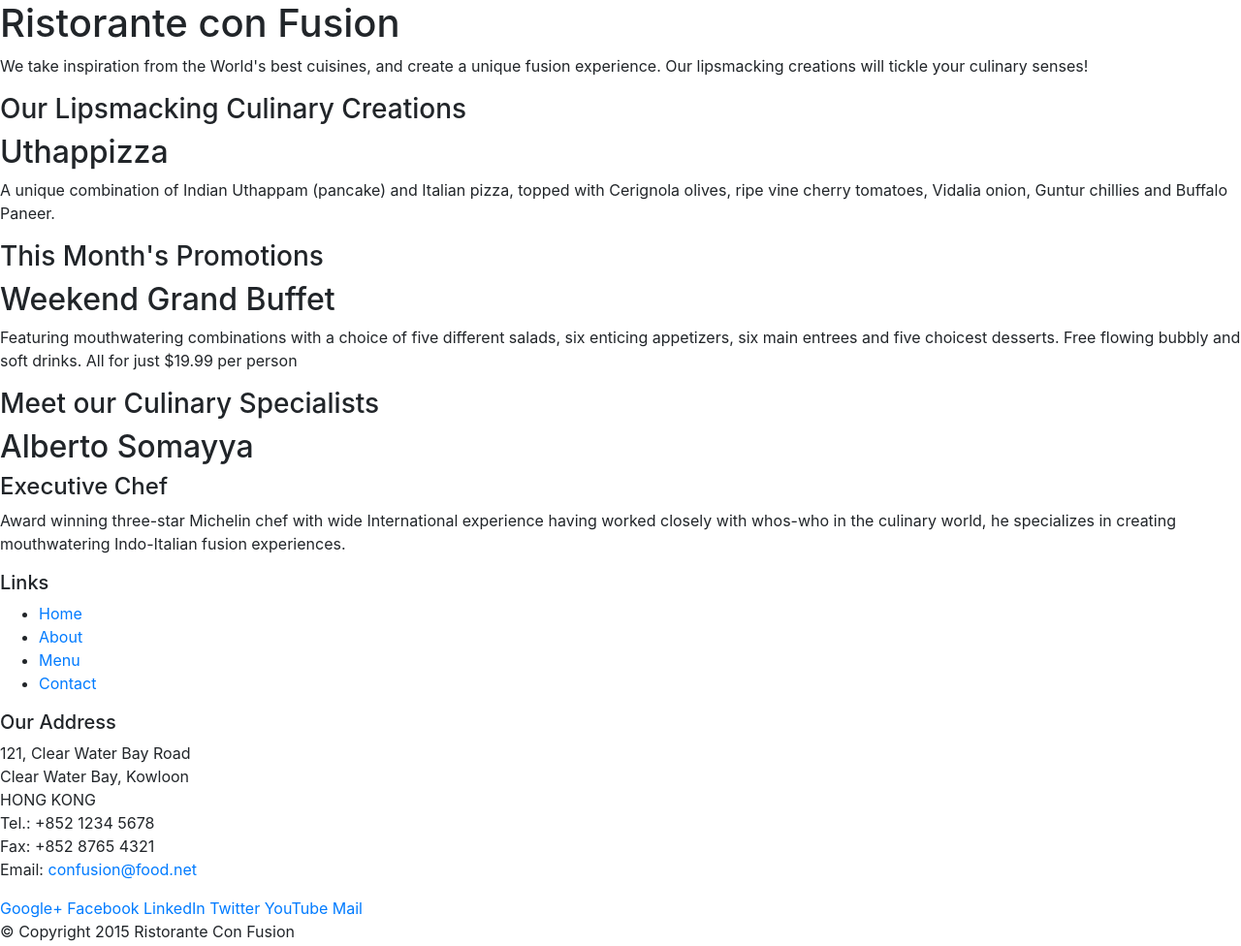
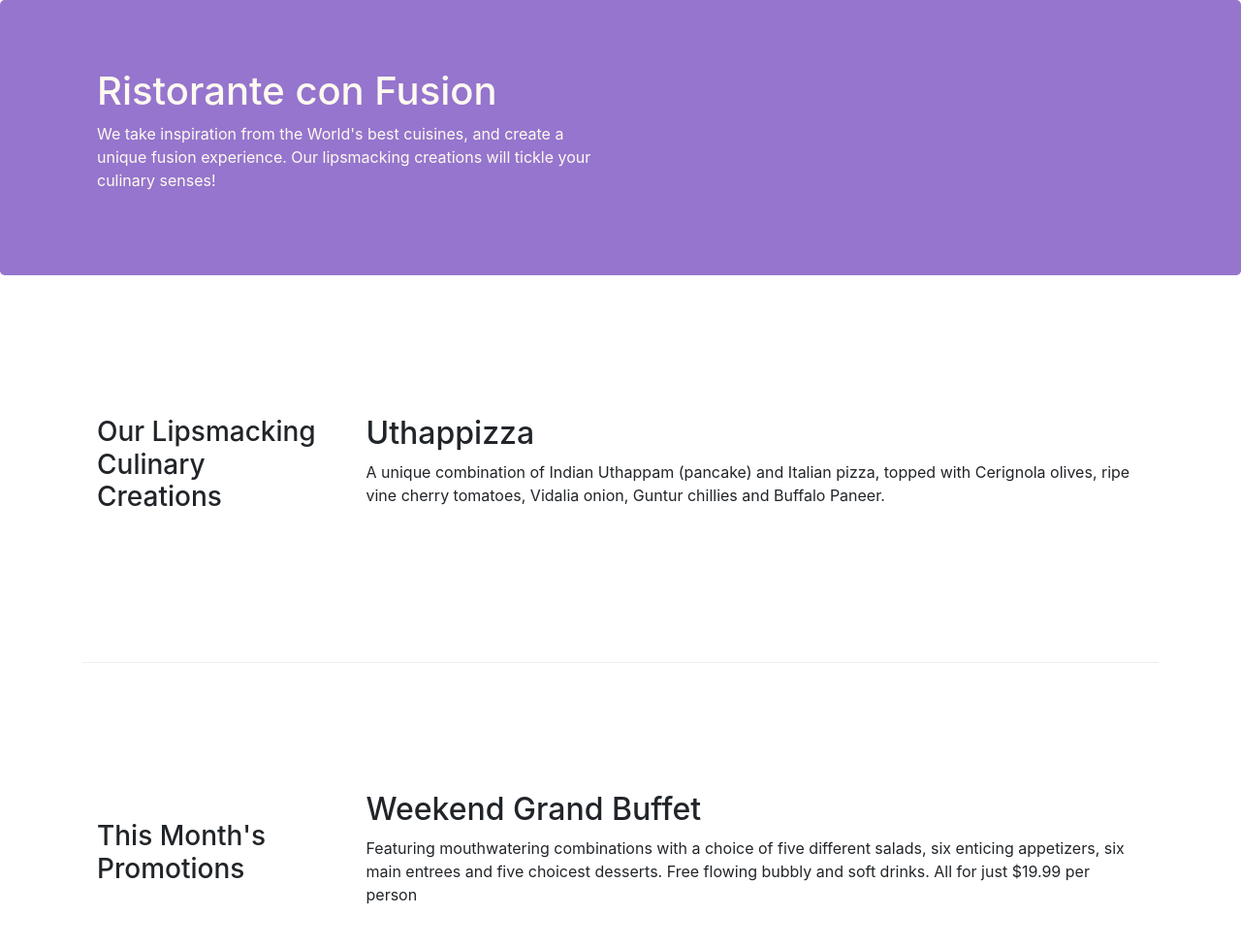
Before and after one commit to Austin17Lewis/conFusion, a website: page index.html in a window 1280 px wide. Shown: the top 976 px of the page at 97% size. Drawn offline with nearby package versions, Linux system fonts and the light colour scheme.

Commit message:
Boostrap Grid Part 2

```diff
--- /dev/null
+++ b/css/styles.css
@@ -0,0 +1,30 @@
+.row-header{
+    margin:0px auto;
+    padding:0px;
+}
+
+.row-content {
+    margin:0px auto;
+    padding: 50px 0px 50px 0px;
+    border-bottom: 1px ridge;
+    min-height:400px;
+}
+
+.footer{
+    background-color: #D1C4E9;
+    margin:0px auto;
+    padding: 20px 0px 20px 0px;
+}
+
+.jumbotron {
+    padding:70px 30px 70px 30px;
+    margin:0px auto;
+    background: #9575CD ;
+    color:floralwhite;
+}
+
+address{
+    font-size:80%;
+    margin:0px;
+    color:#0f0f0f;
+}
--- a/index.html
+++ b/index.html
@@ -9,51 +9,52 @@
 
     <!-- Bootstrap CSS -->
     <link rel="stylesheet" href="node_modules/bootstrap/dist/css/bootstrap.min.css">
+    <link href="css/styles.css" rel="stylesheet">
     <title>Ristorante Con Fusion</title>
 </head>
 
 <body>
 
-    <header>
-        <div>
-            <div>
-                <div>
+    <header class="jumbotron">
+        <div class="container">
+            <div class="row row-header">
+                <div class="col-12 col-sm-6">
                     <h1>Ristorante con Fusion</h1>
                     <p>We take inspiration from the World's best cuisines, and create a unique fusion experience. Our lipsmacking creations will tickle your culinary senses!</p>
                 </div>
-                <div>
+                <div class="col-12 col-sm">
                 </div>
             </div>
         </div>
     </header>
 
-    <div>
-        <div>
-            <div>
+    <div class="container">
+        <div class="row row-content align-items-center">
+            <div class="col-sm-4 col-md-3 flex-last">
                 <h3>Our Lipsmacking Culinary Creations</h3>
             </div>
-            <div>
+            <div class="col col-sm col-md">
                 <h2>Uthappizza</h2>
                 <p>A unique combination of Indian Uthappam (pancake) and Italian pizza, topped with Cerignola olives, ripe vine cherry tomatoes, Vidalia onion, Guntur chillies and Buffalo Paneer.</p>
             </div>
         </div>
 
 
-        <div>
-            <div>
+        <div class="row row-content align-items-center">
+            <div class="col-12 col-sm-4 col-md-3">
                 <h3>This Month's Promotions</h3>
             </div>
-            <div>
+            <div class="col col-sm col-md">
                 <h2>Weekend Grand Buffet</h2>
                 <p>Featuring mouthwatering combinations with a choice of five different salads, six enticing appetizers, six main entrees and five choicest desserts. Free flowing bubbly and soft drinks. All for just $19.99 per person </p>
             </div>
         </div>
 
-        <div>
-            <div>
+        <div class="row row-content align-items-center">
+            <div class="col-sm col-md flex-first">
                 <h3>Meet our Culinary Specialists</h3>
             </div>
-            <div>
+            <div class="col col-sm col-md">
                 <h2>Alberto Somayya</h2>
                 <h4>Executive Chef</h4>
                 <p>Award winning three-star Michelin chef with wide International experience having worked closely with whos-who in the culinary world, he specializes in creating mouthwatering Indo-Italian fusion experiences. </p>
@@ -61,19 +62,19 @@
         </div>
     </div>
 
-    <footer>
-        <div>
-            <div>
-                <div>
+    <footer class="footer">
+        <div class="container">
+            <div class="row justify-content-center">
+                <div class="col-auto">
                     <h5>Links</h5>
-                    <ul>
+                    <ul class="list-unstyled">
                         <li><a href="#">Home</a></li>
                         <li><a href="#">About</a></li>
                         <li><a href="#">Menu</a></li>
                         <li><a href="#">Contact</a></li>
                     </ul>
                 </div>
-                <div>
+                <div class="col-7 col-sm-5">
                     <h5>Our Address</h5>
                     <address>
 		              121, Clear Water Bay Road<br>
@@ -84,8 +85,8 @@
 		              Email: <a href="mailto:confusion@food.net">confusion@food.net</a>
 		           </address>
                 </div>
-                <div>
-                    <div>
+                <div class="col-12 col-sm-4">
+                    <div style="text-align:center">
                         <a href="http://google.com/+">Google+</a>
                         <a href="http://www.facebook.com/profile.php?id=">Facebook</a>
                         <a href="http://www.linkedin.com/in/">LinkedIn</a>
@@ -95,8 +96,8 @@
                     </div>
                 </div>
            </div>
-           <div>
-                <div>
+           <div class="row">
+                <div class="col-auto">
                     <p>© Copyright 2015 Ristorante Con Fusion</p>
                 </div>
            </div>
```
